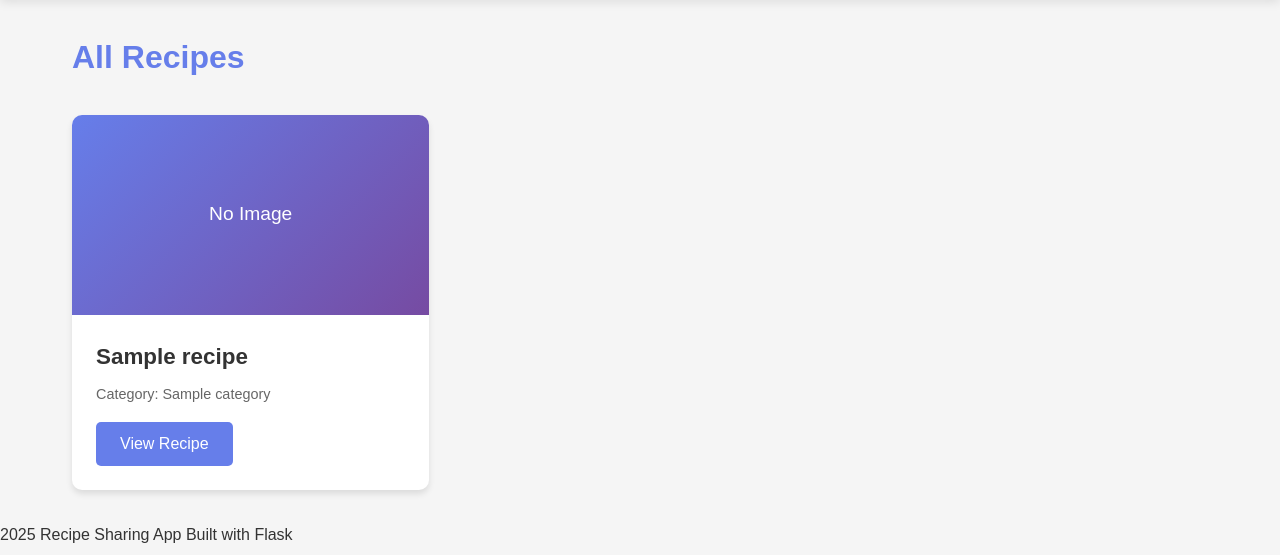
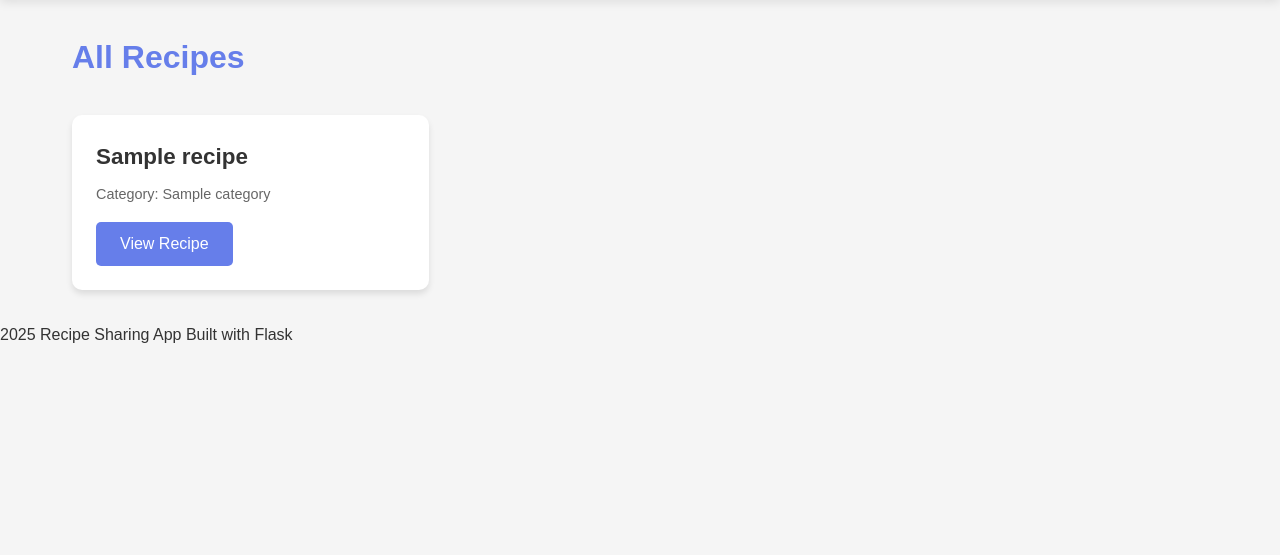
Before and after one commit to Tarak200524/RECIPE-SHARE, a Flask app: template templates/index.html in a window 1280 px wide. Shown: the part 170-725 px from the top of the page. Run offline with Flask 3, Linux system fonts and the light colour scheme; the template is opened without the code that fills it: most values are stand-ins (such as "Sample title", 1, 10 or a date in 2020).

Commit message:
Modified recipes and updated UI

```diff
--- a/app.py
+++ b/app.py
@@ -1,16 +1,7 @@
 from flask import Flask, render_template, request, redirect, url_for
 import sqlite3
-import os
-from werkzeug.utils import secure_filename
 
 app = Flask(__name__)
-app.config['UPLOAD_FOLDER'] = 'static/uploads'
-app.config['MAX_CONTENT_LENGTH'] = 16 * 1024 * 1024
-
-ALLOWED_EXTENSIONS = {'png', 'jpg', 'jpeg', 'gif'}
-
-def allowed_file(filename):
-    return '.' in filename and filename.rsplit('.', 1)[1].lower() in ALLOWED_EXTENSIONS
 
 def get_db_connection():
     conn = sqlite3.connect('database.db')
@@ -32,16 +23,9 @@ def add():
         ingredients = request.form['ingredients']
         instructions = request.form['instructions']
 
-        filename = None
-        if 'image' in request.files:
-            file = request.files['image']
-            if file and file.filename != '' and allowed_file(file.filename):
-                filename = secure_filename(file.filename)
-                file.save(os.path.join(app.config['UPLOAD_FOLDER'], filename))
-
         conn = get_db_connection()
-        conn.execute('INSERT INTO recipes (title, category, ingredients, instructions, image) VALUES (?, ?, ?, ?, ?)',
-                     (title, category, ingredients, instructions, filename))
+        conn.execute('INSERT INTO recipes (title, category, ingredients, instructions) VALUES (?, ?, ?, ?)',
+                     (title, category, ingredients, instructions))
         conn.commit()
         conn.close()
         return redirect(url_for('index'))
@@ -62,13 +46,6 @@ def view_recipe(id):
 @app.route('/delete/<int:id>', methods=('POST',))
 def delete_recipe(id):
     conn = get_db_connection()
-    recipe = conn.execute('SELECT * FROM recipes WHERE id = ?', (id,)).fetchone()
-
-    if recipe and recipe['image']:
-        image_path = os.path.join(app.config['UPLOAD_FOLDER'], recipe['image'])
-        if os.path.exists(image_path):
-            os.remove(image_path)
-
     conn.execute('DELETE FROM recipes WHERE id = ?', (id,))
     conn.commit()
     conn.close()
--- a/schema.sql
+++ b/schema.sql
@@ -5,6 +5,5 @@ CREATE TABLE recipes (
     title TEXT NOT NULL,
     category TEXT NOT NULL,
     ingredients TEXT NOT NULL,
-    instructions TEXT NOT NULL,
-    image TEXT
+    instructions TEXT NOT NULL
 );
--- a/static/style.css
+++ b/static/style.css
@@ -75,22 +75,7 @@ h2 {
     box-shadow: 0 8px 15px rgba(0,0,0,0.2);
 }
 
-.recipe-card img {
-    width: 100%;
-    height: 200px;
-    object-fit: cover;
-}
 
-.no-image {
-    width: 100%;
-    height: 200px;
-    background: linear-gradient(135deg, #667eea 0%, #764ba2 100%);
-    display: flex;
-    align-items: center;
-    justify-content: center;
-    color: white;
-    font-size: 1.2rem;
-}
 
 .recipe-info {
     padding: 1.5rem;
@@ -166,8 +151,7 @@ h2 {
 }
 
 .form-group input[type="text"],
-.form-group textarea,
-.form-group input[type="file"] {
+.form-group textarea {
     width: 100%;
     padding: 0.8rem;
     border: 1px solid #ddd;
@@ -192,13 +176,7 @@ h2 {
     margin-bottom: 1rem;
 }
 
-.recipe-image {
-    width: 100%;
-    max-width: 600px;
-    height: auto;
-    border-radius: 10px;
-    margin: 1rem 0;
-}
+
 
 .recipe-meta {
     margin: 1rem 0;
--- a/templates/index.html
+++ b/templates/index.html
@@ -10,12 +10,6 @@
         <div class="recipe-grid">
             {% for recipe in recipes %}
             <div class="recipe-card">
-                {% if recipe['image'] %}
-                    <img src="{{ url_for('static', filename='uploads/' + recipe['image']) }}" alt="{{ recipe['title'] }}">
-                {% else %}
-                    <div class="no-image">No Image</div>
-                {% endif %}
-
                 <div class="recipe-info">
                     <h3>{{ recipe['title'] }}</h3>
                     <p class="category">Category: {{ recipe['category'] }}</p>
--- a/templates/view_recipe.html
+++ b/templates/view_recipe.html
@@ -6,10 +6,6 @@
 <div class="container">
     <div class="recipe-detail">
         <h2>{{ recipe['title'] }}</h2>
-
-        {% if recipe['image'] %}
-            <img src="{{ url_for('static', filename='uploads/' + recipe['image']) }}" alt="{{ recipe['title'] }}" class="recipe-image">
-        {% endif %}
 
         <div class="recipe-meta">
             <span class="category-badge">{{ recipe['category'] }}</span>
```
Also changed, not shown: templates/add_recipe.html (+1 -6 lines), database.db, 1 other file.
